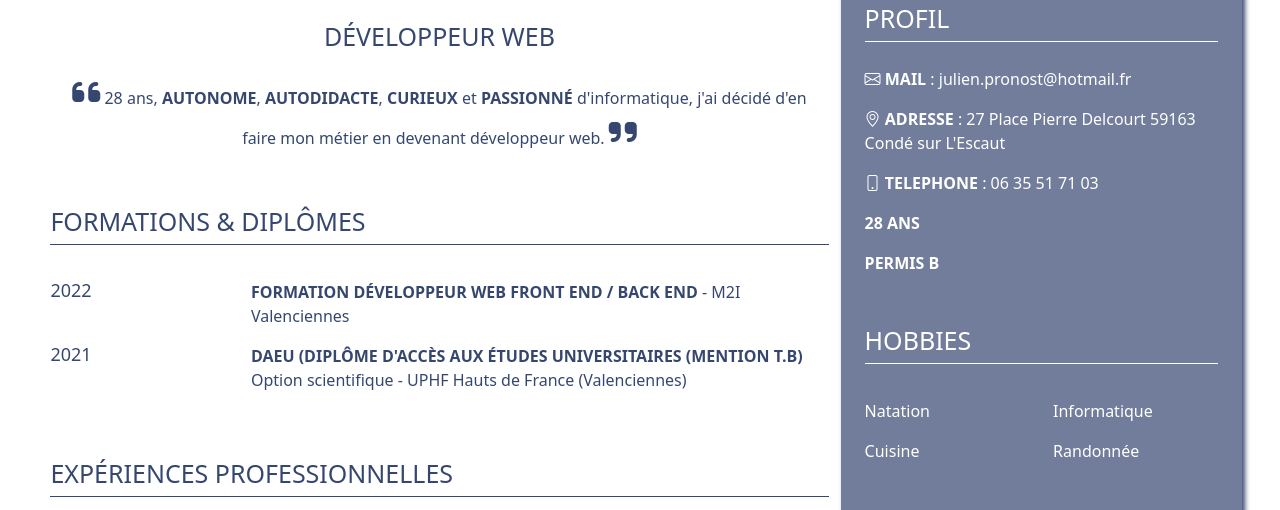
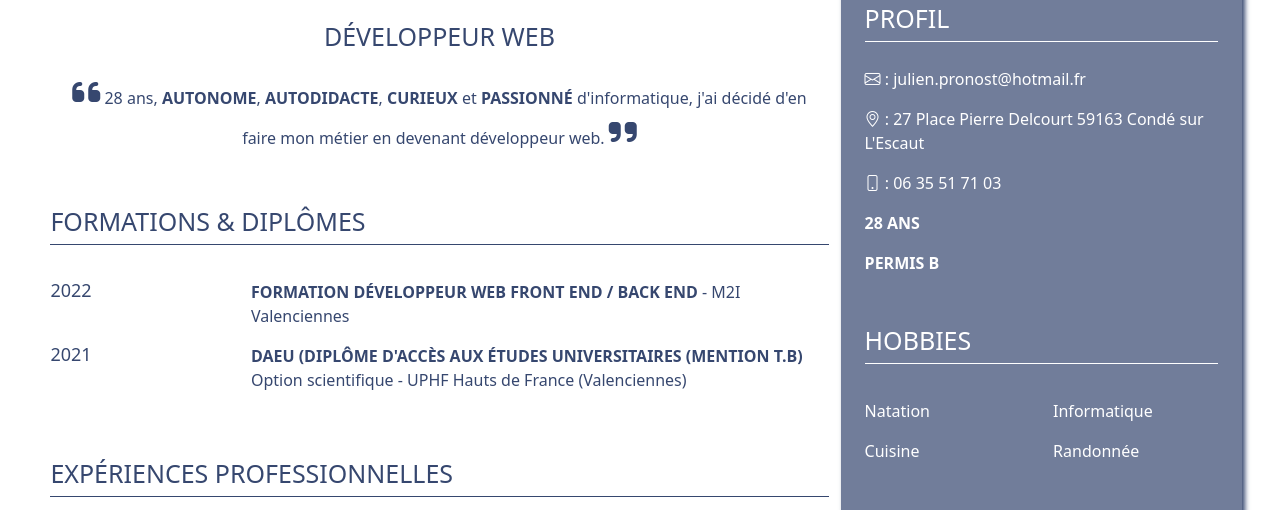
Before and after one commit to Workoro/CV, a plain HTML site: page index.html in a window 1280 px wide. Shown: the part 109-619 px from the top of the page. Drawn offline with nearby package versions, Linux system fonts and the light colour scheme.

Commit message:
Update index.html

```diff
--- a/index.html
+++ b/index.html
@@ -107,9 +107,9 @@
                     <div class="contact">
                         <h3>Profil</h3>
                         <div class="underlinewhite"></div>
-                        <p><i class="bi bi-envelope"></i><b> Mail</b> : <a href="mailto:julien.pronost@hotmail.fr" target="_blank">julien.pronost@hotmail.fr</a></p>
-                        <p><i class="bi bi-geo-alt"></i><b> Adresse</b> : 27 Place Pierre Delcourt 59163 Condé sur L'Escaut</p>
-                        <p><i class="bi bi-phone"></i><b> Telephone</b> : <a href="tel:0635517103" target="_blank">06 35 51 71 03</a></p>
+                        <p><i class="bi bi-envelope"></i><b></b> : <a href="mailto:julien.pronost@hotmail.fr" target="_blank">julien.pronost@hotmail.fr</a></p>
+                        <p><i class="bi bi-geo-alt"></i><b></b> : 27 Place Pierre Delcourt 59163 Condé sur L'Escaut</p>
+                        <p><i class="bi bi-phone"></i><b></b> : <a href="tel:0635517103" target="_blank">06 35 51 71 03</a></p>
                         <p><b>28 ans</b></p>
                         <p><b>Permis B</b></p>
                     </div>
```
